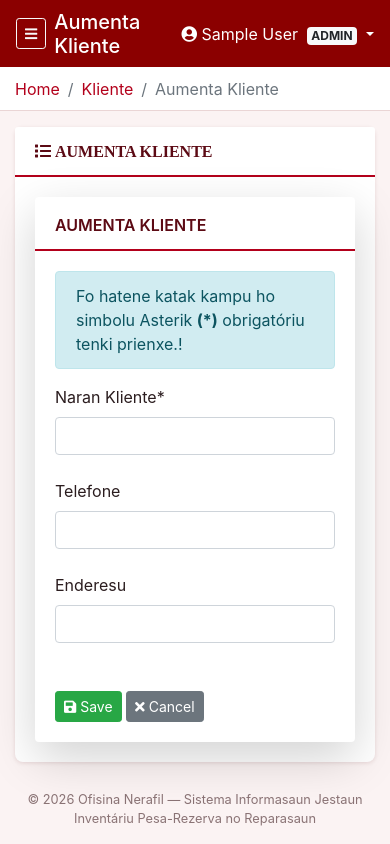
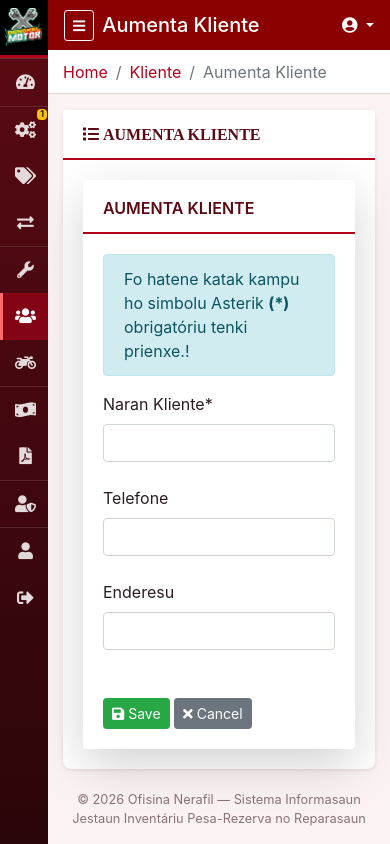
Before and after one commit to Odoly23/SINERAFIL, a Django app: page /Kliente/add/ in a window 390 px wide. Run offline with Django 5.2, Linux system fonts and the light colour scheme; a user stored in the database is signed in; tables that the repository leaves empty hold one stand-in row (values such as "Sample post"); some libraries are stand-ins or nearby versions.

Commit message:
Sidebar HP: selebar ikon de'it, klik menu atu habelar
Co-Authored-By: Claude Sonnet 5.5 <noreply@anthropic.com>
Claude-Session: https://claude.ai/code/session_01DLjCm81bYKHdpNYFtME1GD

```diff
--- a/main/static/main/css/custom.css
+++ b/main/static/main/css/custom.css
@@ -49,10 +49,27 @@ a:hover { color: var(--blood); }
 .footer { text-align: center; color: #8a7375; font-size: .8rem; padding: 1rem; }
 .dataTables_wrapper .page-item.active .page-link { background: var(--blood); border-color: var(--blood); }
 
+.menu-badge { margin-left: .25rem; }
 @media (max-width: 991.98px) {
-  .side-navbar { left: -260px; }
-  .side-navbar.open { left: 0; }
-  .page { margin-left: 0; }
+  /* HP: sidebar selebar ikon de'it; klik tombol menu atu habelar (overlay) */
+  .side-navbar { left: 0; width: 48px; overflow-x: hidden; transition: width .2s; }
+  .side-navbar.open { width: 250px; z-index: 1050; box-shadow: 4px 0 16px rgba(0,0,0,.45); }
+  .page { margin-left: 48px; }
+  .sidenav-header { padding: .5rem .25rem; }
+  .sidenav-header img { height: auto; width: 100%; }
+  .side-navbar .menu-text, .side-navbar .sidenav-heading { display: none; }
+  .side-navbar .sidenav-heading + .side-menu { border-top: 1px solid rgba(255,255,255,.12); }
+  .side-menu a { position: relative; padding: .7rem 0; text-align: center; border-left-width: 3px; }
+  .side-menu a i { margin: 0; width: 100%; font-size: 1.05rem; }
+  .menu-badge { position: absolute; top: 2px; right: 1px; font-size: .55rem; padding: .15em .35em; margin: 0; }
+  .side-navbar.open .sidenav-header { padding: .75rem; }
+  .side-navbar.open .sidenav-header img { height: 86px; width: auto; }
+  .side-navbar.open .menu-text { display: inline; }
+  .side-navbar.open .sidenav-header .menu-text { display: block; }
+  .side-navbar.open .sidenav-heading { display: block; }
+  .side-navbar.open .side-menu a { padding: .55rem 1rem; text-align: left; }
+  .side-navbar.open .side-menu a i { width: 1.4rem; margin-right: .3rem; font-size: inherit; }
+  .side-navbar.open .menu-badge { position: static; font-size: .75rem; margin-left: .25rem; padding: .25em .4em; }
 }
 @media print { .side-navbar, .header, .footer, .breadcrumb-holder { display: none !important; } .page { margin: 0; } }
 
--- a/main/templates/main/layout.html
+++ b/main/templates/main/layout.html
@@ -79,7 +79,8 @@
   <script src="{% static 'main/vendor/datatables/js/dataTables.responsive.min.js' %}"></script>
   <script src="{% static 'main/vendor/datatables/js/responsive.bootstrap4.min.js' %}"></script>
   <script>
-    $('#toggle-sidebar').on('click', function () { $('#sidebar').toggleClass('open'); });
+    $('#toggle-sidebar').on('click', function (e) { e.stopPropagation(); $('#sidebar').toggleClass('open'); });
+    $('.page').on('click', function () { $('#sidebar').removeClass('open'); });
     $(function () {
       $('#example1').DataTable({
         responsive: true,
--- a/main/templates/main/navbar.html
+++ b/main/templates/main/navbar.html
@@ -1,10 +1,10 @@
 <div class="d-flex align-items-center">
-  <button class="btn btn-sm btn-outline-light d-lg-none mr-2" id="toggle-sidebar"><i class="fa fa-bars"></i></button>
+  <button class="btn btn-sm btn-outline-light d-lg-none mr-2" id="toggle-sidebar" title="Menu"><i class="fa fa-bars"></i></button>
   <h1 class="h5 mb-0">{{ title }}</h1>
   <div class="ml-auto dropdown">
     <a href="#" class="dropdown-toggle" data-toggle="dropdown">
-      <i class="fa fa-user-circle"></i> {{ user.get_full_name|default:user.username }}
-      <span class="badge badge-light ml-1">{{ group|upper }}</span>
+      <i class="fa fa-user-circle"></i> <span class="d-none d-md-inline">{{ user.get_full_name|default:user.username }}</span>
+      <span class="badge badge-light ml-1 d-none d-sm-inline">{{ group|upper }}</span>
     </a>
     <div class="dropdown-menu dropdown-menu-right">
       <a class="dropdown-item" href="{% url 'UserProfile' %}"><i class="fa fa-user mr-2"></i>Profile</a>
--- a/main/templates/main/sidebar.html
+++ b/main/templates/main/sidebar.html
@@ -3,7 +3,7 @@
   <!-- Sidebar Header -->
   <div class="sidenav-header">
     <a href="{% url 'home' %}"><img src="{% static 'Image/logo.png' %}" alt="{{ SHOP_NAME }}"></a>
-    <span>{{ SHOP_NAME }} · {{ group|upper }}</span>
+    <span class="menu-text">{{ SHOP_NAME }} · {{ group|upper }}</span>
   </div>
   <!-- Sidebar Navigation Menus -->
   {% if user.is_authenticated %}
@@ -16,8 +16,8 @@
     {% endif %}
     <h5 class="sidenav-heading">Konta</h5>
     <ul class="side-menu list-unstyled">
-      <li><a href="{% url 'UserProfile' %}"><i class="fa fa-user"></i> Profile</a></li>
-      <li><a href="{% url 'logout' %}"><i class="fa fa-sign-out-alt"></i> Sai</a></li>
+      <li><a href="{% url 'UserProfile' %}"><i class="fa fa-user"></i><span class="menu-text"> Profile</span></a></li>
+      <li><a href="{% url 'logout' %}"><i class="fa fa-sign-out-alt"></i><span class="menu-text"> Sai</span></a></li>
     </ul>
   {% endif %}
 </div>
--- a/main/templates/main/sidenavs/admin.html
+++ b/main/templates/main/sidenavs/admin.html
@@ -1,25 +1,25 @@
 <h5 class="sidenav-heading">Menu Prinsipál</h5>
 <ul class="side-menu list-unstyled">
-  <li><a href="{% url 'dashboard' %}" class="{% if request.path == '/Relatoriu/dashboard/' %}active{% endif %}"><i class="fa fa-tachometer-alt"></i> Dashboard</a></li>
+  <li><a href="{% url 'dashboard' %}" class="{% if request.path == '/Relatoriu/dashboard/' %}active{% endif %}"><i class="fa fa-tachometer-alt"></i><span class="menu-text"> Dashboard</span></a></li>
 </ul>
 <h5 class="sidenav-heading">Inventáriu</h5>
 <ul class="side-menu list-unstyled">
-  <li><a href="{% url 'pesa-list' %}" class="{% if request.path == '/Pesa/' or '/Pesa/detail' in request.path or '/Pesa/add' in request.path or '/Pesa/edit' in request.path %}active{% endif %}"><i class="fa fa-cogs"></i> Pesa-Rezerva {% if alerta_stock %}<span class="badge badge-warning ml-1">{{ alerta_stock }}</span>{% endif %}</a></li>
-  <li><a href="{% url 'kategoria-list' %}" class="{% if 'kategoria' in request.path %}active{% endif %}"><i class="fa fa-tags"></i> Kategoria</a></li>
-  <li><a href="{% url 'movimentu-list' %}" class="{% if 'movimentu' in request.path %}active{% endif %}"><i class="fa fa-exchange-alt"></i> Sasán Tama / Sai</a></li>
+  <li><a href="{% url 'pesa-list' %}" class="{% if request.path == '/Pesa/' or '/Pesa/detail' in request.path or '/Pesa/add' in request.path or '/Pesa/edit' in request.path %}active{% endif %}"><i class="fa fa-cogs"></i><span class="menu-text"> Pesa-Rezerva</span>{% if alerta_stock %}<span class="badge badge-warning menu-badge">{{ alerta_stock }}</span>{% endif %}</a></li>
+  <li><a href="{% url 'kategoria-list' %}" class="{% if 'kategoria' in request.path %}active{% endif %}"><i class="fa fa-tags"></i><span class="menu-text"> Kategoria</span></a></li>
+  <li><a href="{% url 'movimentu-list' %}" class="{% if 'movimentu' in request.path %}active{% endif %}"><i class="fa fa-exchange-alt"></i><span class="menu-text"> Sasán Tama / Sai</span></a></li>
 </ul>
 <h5 class="sidenav-heading">Operasaun</h5>
 <ul class="side-menu list-unstyled">
-  <li><a href="{% url 'servisu-list' %}" class="{% if '/Servisu/' in request.path and 'despeza' not in request.path %}active{% endif %}"><i class="fa fa-wrench"></i> Servisu</a></li>
-  <li><a href="{% url 'kliente-list' %}" class="{% if '/Kliente/' in request.path and 'motor' not in request.path %}active{% endif %}"><i class="fa fa-users"></i> Kliente</a></li>
-  <li><a href="{% url 'motor-list' %}" class="{% if '/Kliente/motor' in request.path %}active{% endif %}"><i class="fa fa-motorcycle"></i> Motór</a></li>
+  <li><a href="{% url 'servisu-list' %}" class="{% if '/Servisu/' in request.path and 'despeza' not in request.path %}active{% endif %}"><i class="fa fa-wrench"></i><span class="menu-text"> Servisu</span></a></li>
+  <li><a href="{% url 'kliente-list' %}" class="{% if '/Kliente/' in request.path and 'motor' not in request.path %}active{% endif %}"><i class="fa fa-users"></i><span class="menu-text"> Kliente</span></a></li>
+  <li><a href="{% url 'motor-list' %}" class="{% if '/Kliente/motor' in request.path %}active{% endif %}"><i class="fa fa-motorcycle"></i><span class="menu-text"> Motór</span></a></li>
 </ul>
 <h5 class="sidenav-heading">Finanseiru</h5>
 <ul class="side-menu list-unstyled">
-  <li><a href="{% url 'despeza-list' %}" class="{% if 'despeza' in request.path %}active{% endif %}"><i class="fa fa-money-bill-wave"></i> Despeza</a></li>
-  <li><a href="{% url 'relatoriu' %}" class="{% if request.path == '/Relatoriu/' %}active{% endif %}"><i class="fa fa-file-pdf"></i> Relatóriu PDF</a></li>
+  <li><a href="{% url 'despeza-list' %}" class="{% if 'despeza' in request.path %}active{% endif %}"><i class="fa fa-money-bill-wave"></i><span class="menu-text"> Despeza</span></a></li>
+  <li><a href="{% url 'relatoriu' %}" class="{% if request.path == '/Relatoriu/' %}active{% endif %}"><i class="fa fa-file-pdf"></i><span class="menu-text"> Relatóriu PDF</span></a></li>
 </ul>
 <h5 class="sidenav-heading">Sistema</h5>
 <ul class="side-menu list-unstyled">
-  <li><a href="{% url 'u-list' %}" class="{% if '/Utilizadores/list' in request.path or '/Utilizadores/emp' in request.path or '/Utilizadores/add' in request.path %}active{% endif %}"><i class="fa fa-user-shield"></i> Utilizadór</a></li>
+  <li><a href="{% url 'u-list' %}" class="{% if '/Utilizadores/list' in request.path or '/Utilizadores/emp' in request.path or '/Utilizadores/add' in request.path %}active{% endif %}"><i class="fa fa-user-shield"></i><span class="menu-text"> Utilizadór</span></a></li>
 </ul>
```
Also changed, not shown: main/templates/main/sidenavs/mekaniku.html (+5 -5 lines), main/templates/main/sidenavs/nain.html (+8 -8 lines).
